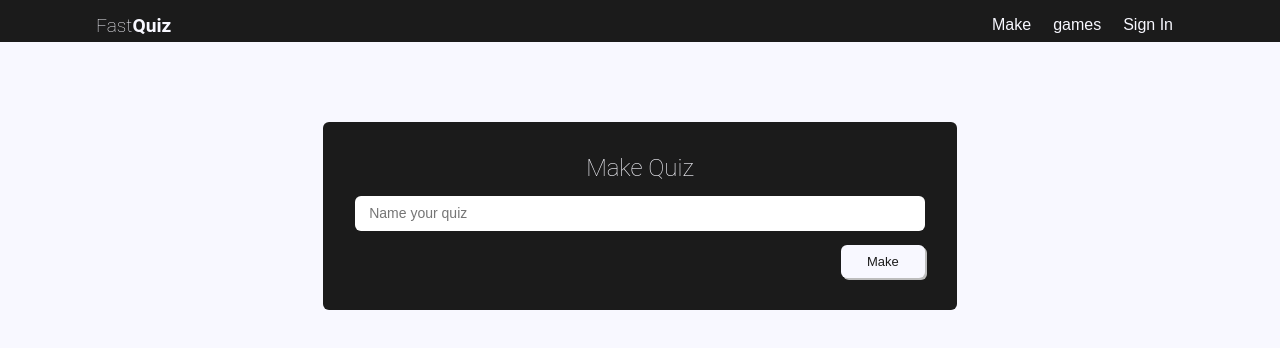
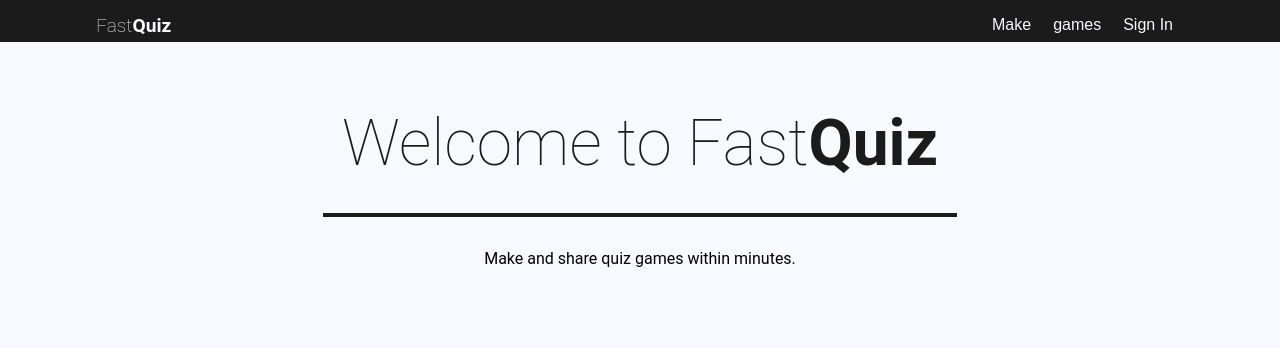
Before and after one commit to dustatron/fastQuiz, a Next.js app: page / in a window 1280 px wide. Shown: the top 348 px of the page. Built offline with nearby package versions, Linux system fonts and the light colour scheme; no server answers.

Commit message:
update index page content.

```diff
--- a/pages/index.js
+++ b/pages/index.js
@@ -1,15 +1,21 @@
 import Head from "next/head";
-import InitialMakeQuiz from "../components/InitialMakeQuiz";
+import {
+  RowCenter,
+  TitleLarge,
+  Section,
+  SpacerBar,
+} from "../components/Styled";
 
 export default function Home() {
   return (
-    <>
-      <Head>
-        <title>FastQuiz</title>
-        <link rel="icon" href="/favicon.ico" />
-      </Head>
+    <Section>
+      <TitleLarge dark>
+        Welcome to Fast<strong>Quiz</strong>
+      </TitleLarge>
+      <SpacerBar />
+      <RowCenter>Make and share quiz games within minutes.</RowCenter>
 
-      <InitialMakeQuiz />
-    </>
+      {/* <InitialMakeQuiz /> */}
+    </Section>
   );
 }
```
